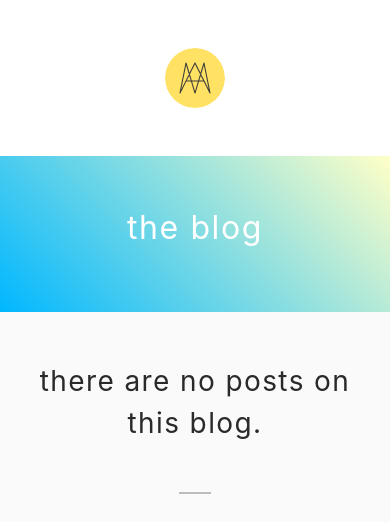
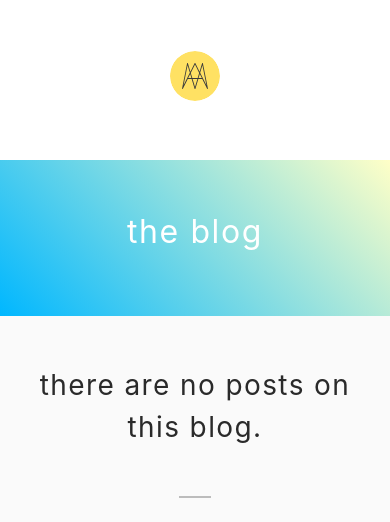
Before and after one commit to nxtonic/nxtonic.github.io, a Jekyll site: the page built from blog/index.html, in a window 390 px wide. Shown: the top 522 px of the page. Built offline with Jekyll 4.4.1, drawn with Linux system fonts in a browser that asks for light colours; grey boxes are pictures that could not be loaded.

Commit message:
fix(header):better responsive sizing

```diff
--- a/_sass/header.scss
+++ b/_sass/header.scss
@@ -64,10 +64,10 @@
   }
 }
 
-@media (min-width: 800px) {
+@media (min-width: 385px) {
 
   header {
-    height: 100%;
+    height: 99%;
     /*min-height: 600px;*/
     padding: 0;
     position: relative;
@@ -122,9 +122,9 @@
 
 @media (max-width: 600px) {
 
-  header {
-    padding: 8em 1em;
-  }
+  // header {
+  //   padding: 8em 1em;
+  // }
 
   section {
     padding: 4em 1em;
```
